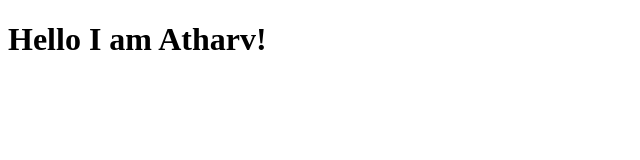
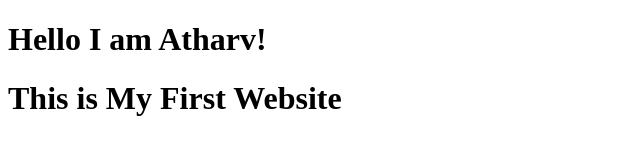
Before and after one commit to AtharvaMane23/Course, a plain HTML site: page site/index.html in a window 1280 px wide. Shown: the whole page, without its empty margins (0-640 px from the left). Drawn offline with Linux system fonts and the light colour scheme.

Commit message:
Small Addition to our page content.

```diff
--- a/site/index.html
+++ b/site/index.html
@@ -8,5 +8,6 @@
 </head>
 <body>
     <h1>Hello I am Atharv!</h1>
+    <h1>This is My First Website</h1>
 </body>
 </html>
```
